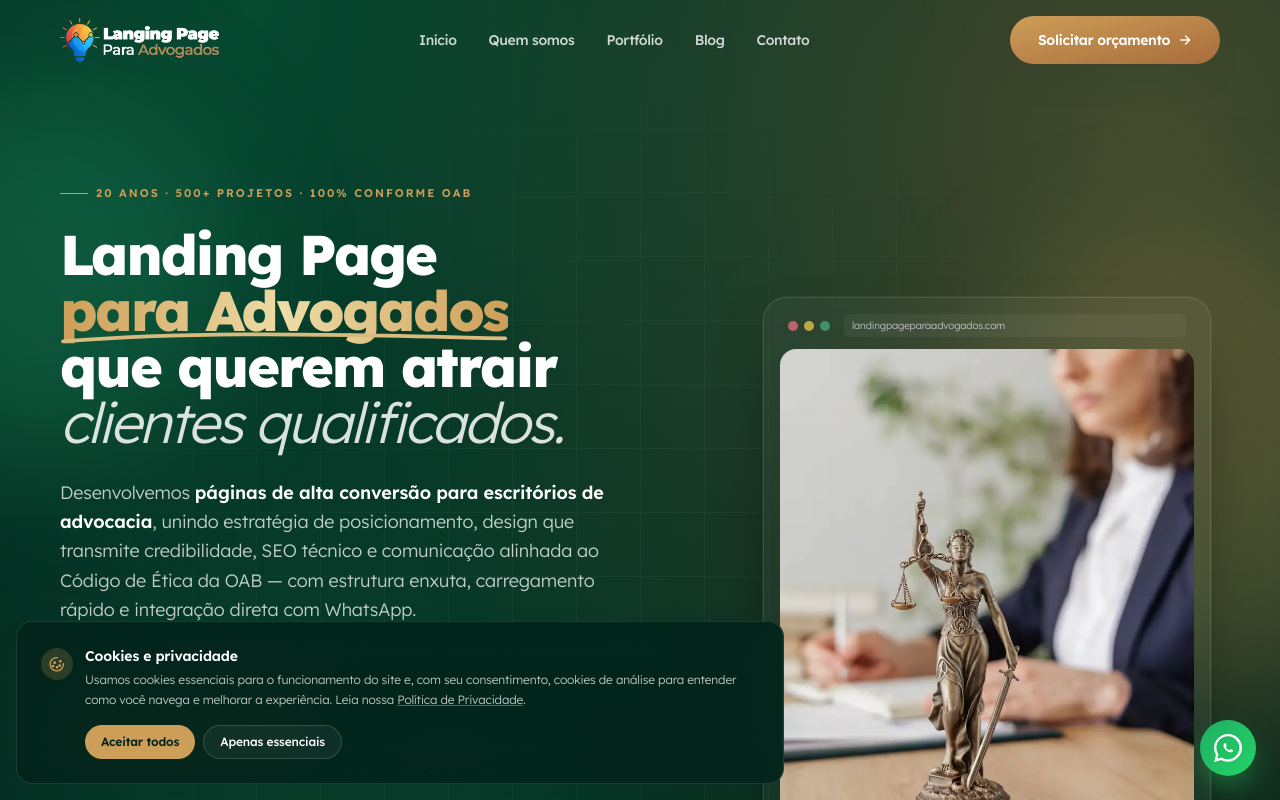
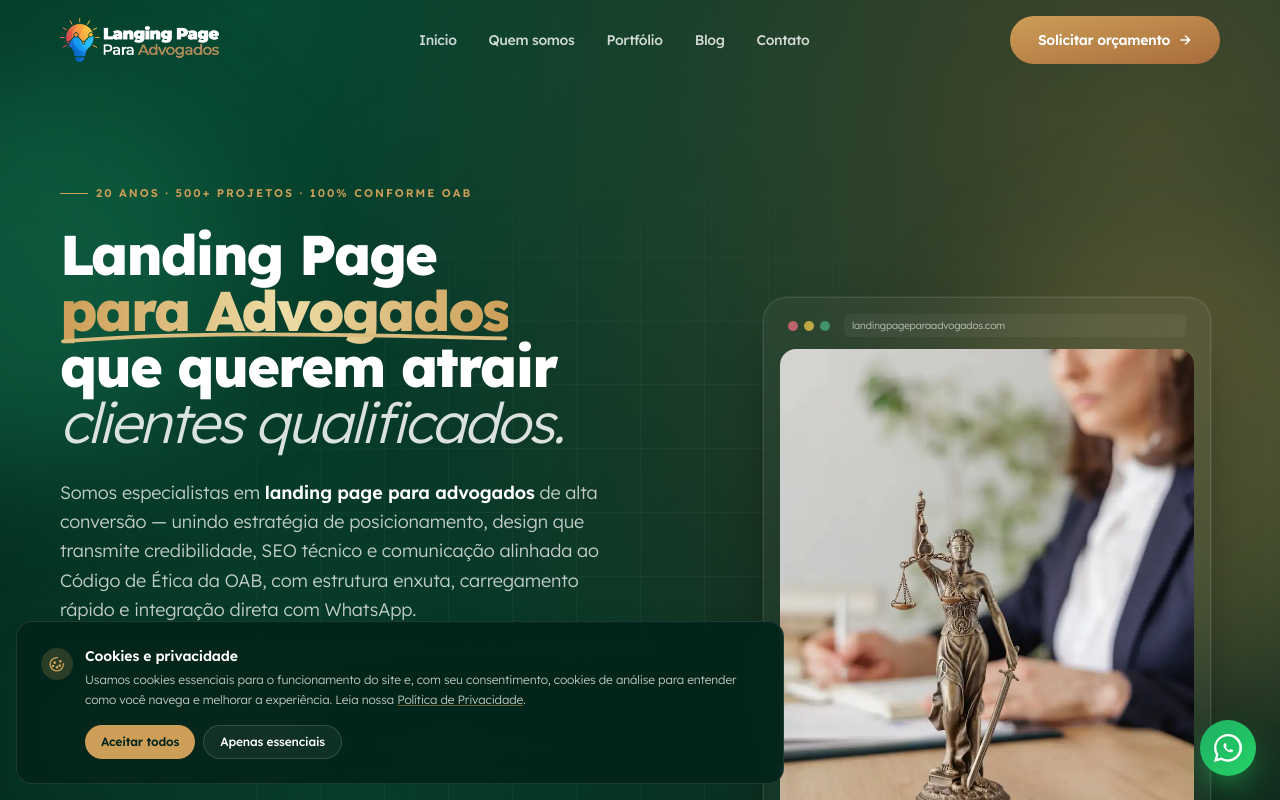
Before and after one commit to webpixeldf/landing-page-para-advogados, a Next.js app: page / in a window 1280 px wide. Shown: the top 800 px of the page. Built offline with nearby package versions, Linux system fonts and the light colour scheme.

Commit message:
fix(seo): recoloca keyword 1-2x no corpo + depoimentos com nomes completos

```diff
--- a/src/components/Guide.tsx
+++ b/src/components/Guide.tsx
@@ -13,9 +13,10 @@ export default function Guide() {
               uma página de captação jurídica.
             </h2>
             <p className="mt-6 text-base font-light leading-relaxed text-ink-500">
-              Antes de investir, vale entender o que diferencia uma página focada em conversão
-              de um site institucional comum — e por que escritórios que dominam o ambiente digital
-              estão adotando estruturas pensadas exclusivamente para transformar visitas em contatos.
+              Antes de investir em uma landing page para advogados, vale entender o que diferencia
+              uma página focada em conversão de um site institucional comum — e por que escritórios
+              que dominam o ambiente digital estão adotando estruturas pensadas exclusivamente para
+              transformar visitas em contatos.
             </p>
             <div className="mt-8 grid grid-cols-3 gap-3 max-w-md">
               {[
--- a/src/components/Hero.tsx
+++ b/src/components/Hero.tsx
@@ -68,10 +68,11 @@ export default function Hero() {
             </h1>
 
             <p className="mt-7 max-w-xl text-lg font-light leading-relaxed text-white/75">
-              Desenvolvemos <strong className="font-semibold text-white">páginas de alta conversão para escritórios de advocacia</strong>,
-              unindo estratégia de posicionamento, design que transmite credibilidade, SEO técnico e
-              comunicação alinhada ao Código de Ética da OAB — com estrutura enxuta, carregamento rápido
-              e integração direta com WhatsApp.
+              Somos especialistas em{' '}
+              <strong className="font-semibold text-white">landing page para advogados</strong> de
+              alta conversão — unindo estratégia de posicionamento, design que transmite credibilidade,
+              SEO técnico e comunicação alinhada ao Código de Ética da OAB, com estrutura enxuta,
+              carregamento rápido e integração direta com WhatsApp.
             </p>
             <p className="mt-4 text-sm font-light text-white/50">
               <Link href="/blog/pagina-de-captura-para-advogados-guia-completo/" className="border-b border-accent/30 text-accent transition-colors hover:border-accent">
--- a/src/components/Testimonials.tsx
+++ b/src/components/Testimonials.tsx
@@ -1,43 +1,43 @@
 const testimonials = [
   {
     text:
-      'A minha página de captura superou todas as expectativas. O número de contatos qualificados aumentou de forma significativa.',
-    author: 'Dra. Amanda C.',
+      'A minha página de captação superou todas as expectativas. O número de contatos qualificados aumentou de forma significativa.',
+    author: 'Dra. Amanda Castro',
     role: 'Advogada Trabalhista',
     city: 'São Paulo, SP'
   },
   {
     text:
       'Profissionalismo do início ao fim. Entenderam minhas necessidades e entregaram uma página que transmite confiança.',
-    author: 'Dr. Ricardo O.',
+    author: 'Dr. Ricardo Oliveira',
     role: 'Advogado Criminalista',
     city: 'Belo Horizonte, MG'
   },
   {
     text:
       'Desde que lançamos o novo site, nossa agenda está sempre cheia. Investimento se pagou rápido. Recomendo demais.',
-    author: 'Torres & Advogados',
+    author: 'Torres & Advogados Associados',
     role: 'Direito Empresarial',
     city: 'Curitiba, PR'
   },
   {
     text:
       'Finalmente uma equipe que entende as exigências da OAB. Conformidade impecável e resultado acima do esperado.',
-    author: 'Dr. Carlos M.',
+    author: 'Dr. Carlos Mendonça',
     role: 'Advogado Previdenciário',
     city: 'Porto Alegre, RS'
   },
   {
     text:
       'Excelente custo-benefício. A página ficou rápida, bonita e já está trazendo novos clientes.',
-    author: 'Dra. Juliana S.',
+    author: 'Dra. Juliana Souza',
     role: 'Advogada de Família',
     city: 'Brasília, DF'
   },
   {
     text:
       'Investimento que vale a pena. Minha presença digital melhorou em 100%, agora competimos com escritórios maiores.',
-    author: 'Dr. Fernando L.',
+    author: 'Dr. Fernando Lopes',
     role: 'Advogado Cível',
     city: 'Rio de Janeiro, RJ'
   }
```
